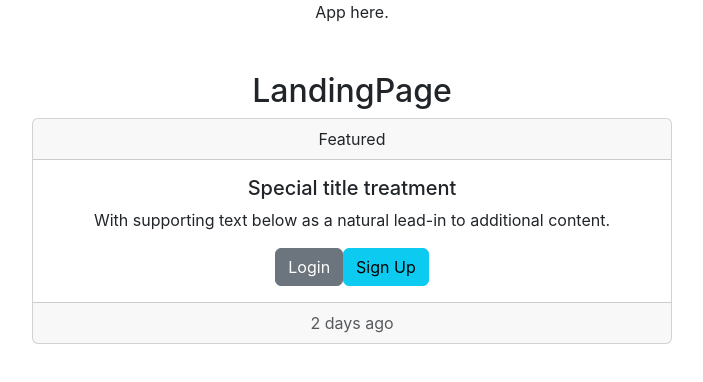
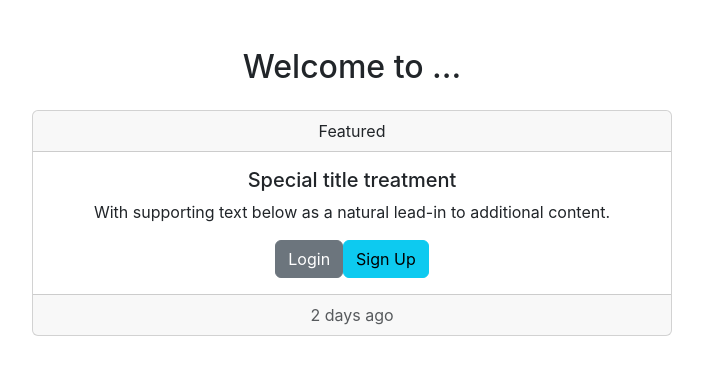
Before and after one commit to ernestsmotlak/ChatApp, a React (Create React App) app in the folder briscuola/: page / in a window 1280 px wide. Shown: the top 382 px of the page, without its empty margins (288-991 px from the left). Built offline with nearby package versions, Linux system fonts and the light colour scheme.

Commit message:
Trying to create a fetch that fetches the uuid for the users path
Signed-off-by: ernestsmotlak <ernestsmotlak@gmail.com>

```diff
--- a/briscuola/src/App.js
+++ b/briscuola/src/App.js
@@ -9,7 +9,6 @@ function App() {
   return (
     <Router>
       <div className="App">
-        App here.
         <Routes>
           <Route path='/' element={<LandingPage />} />
           <Route path='/register' element={<Register />} />
--- a/briscuola/src/Components/LandingPage.js
+++ b/briscuola/src/Components/LandingPage.js
@@ -4,19 +4,26 @@ import { useNavigate } from 'react-router-dom'
 const LandingPage = () => {
     const navigate = useNavigate();
 
+    const goToLogin = () => {
+        navigate('/login');
+    };
+
+    const goToRegister = () => {
+        navigate('/register');
+    }
+
     return (
         <div className='w-50' style={{ margin: '0 auto' }}>
-            <h2 className='mt-5'>LandingPage</h2>
-            <div class="card text-center">
+            <h2 className='mt-5'>Welcome to ...</h2>
+            <div class="card text-center mt-4">
                 <div class="card-header">
                     Featured
                 </div>
                 <div class="card-body">
                     <h5 class="card-title">Special title treatment</h5>
                     <p class="card-text">With supporting text below as a natural lead-in to additional content.</p>
-                    <button className='btn btn-secondary'>Login</button>
-
-                    <button className='btn btn-info'>Sign Up</button>
+                    <button className='btn btn-secondary' onClick={goToLogin}>Login</button>
+                    <button className='btn btn-info' onClick={goToRegister}>Sign Up</button>
                 </div>
                 <div class="card-footer text-body-secondary">
                     2 days ago
--- a/briscuola/src/Login_SignUp/Login.js
+++ b/briscuola/src/Login_SignUp/Login.js
@@ -35,6 +35,7 @@ const Login = () => {
             setLoginccessful(data.loginStatus);
             setUuid(data.uniqueUserID);
             console.log(username + ' login was successful!');
+            setUuid(data.uniqueUserID);
             console.log('Uuid from data: ' + data.uniqueUserID);
 
         }
@@ -45,6 +46,7 @@ const Login = () => {
         }
 
     };
+
 
     return (
         <div>
```
